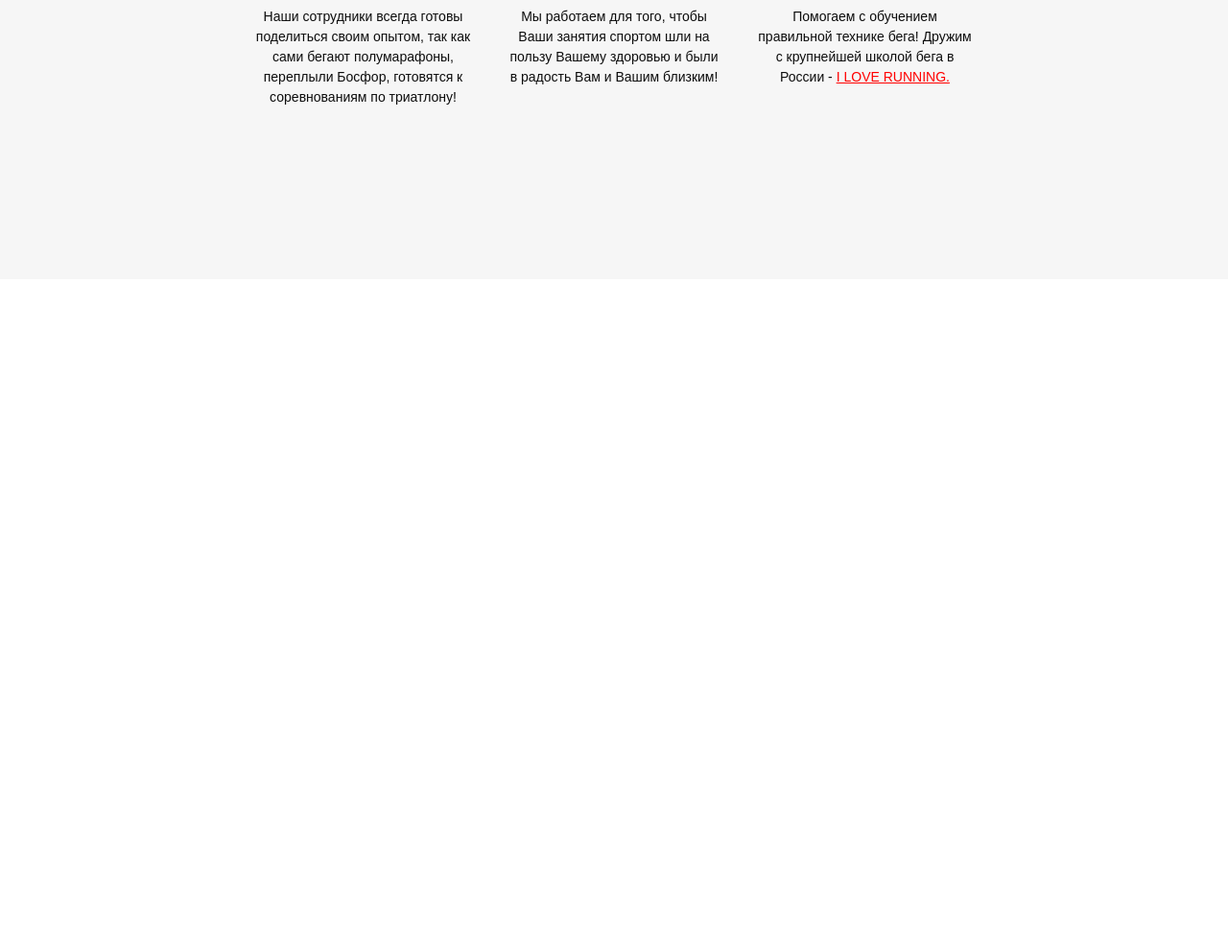
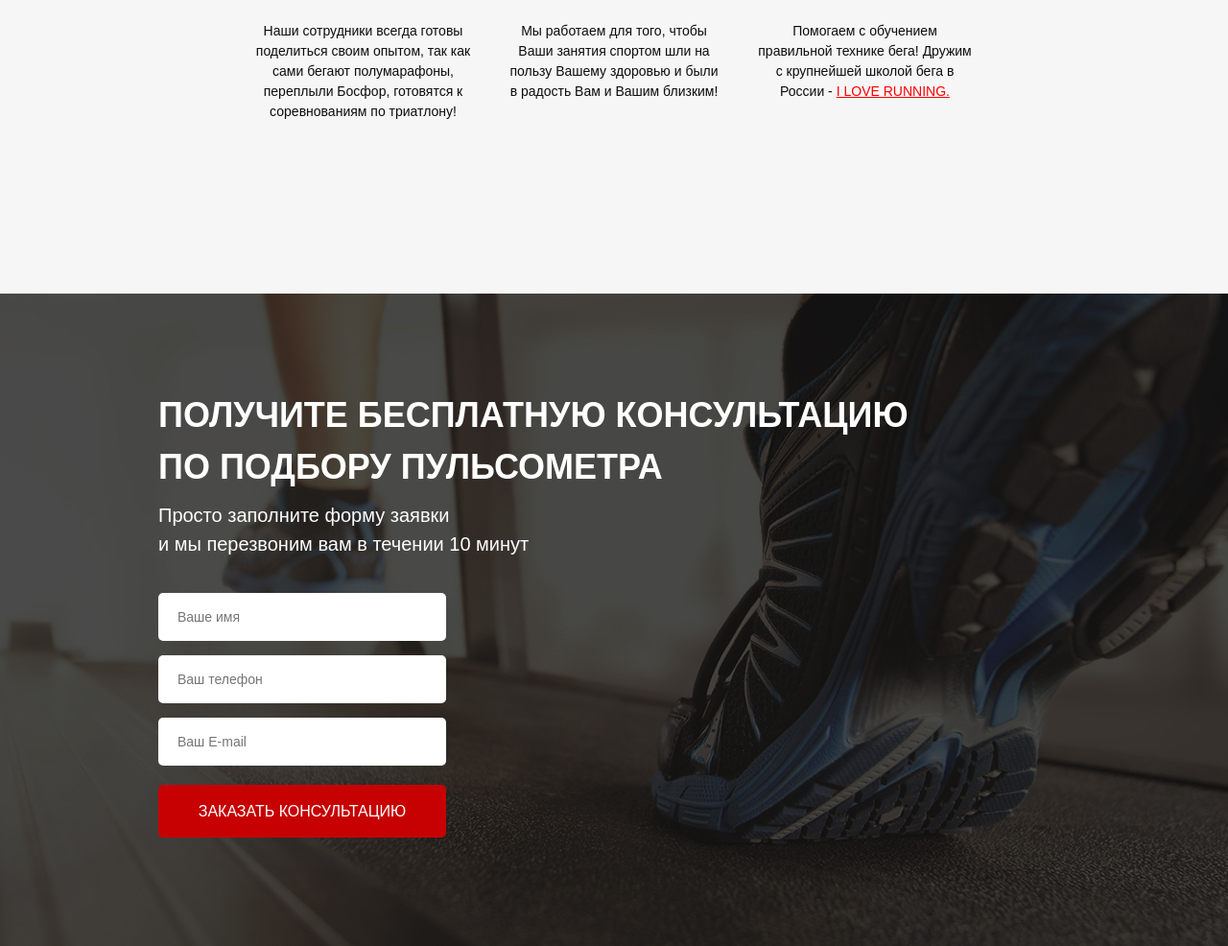
Before and after one commit to akhaibo/pulsometr, a website: page src/index.html in a window 1280 px wide. Shown: the part 1012-1998 px from the top of the page at 96% size. Before the commit the page ends 1303 px from the top, so only its background shows below. Drawn offline with Linux system fonts and the light colour scheme.

Commit message:
work with forms 3 section

```diff
--- a/src/index.html
+++ b/src/index.html
@@ -53,8 +53,8 @@
 
     <div class="benefits">
         <div class="container">
+            <h2 class="title">НАШИ ПРЕИМУЩЕСТВА</h2>
             <div class="benefits__wrapper">
-                <h1 class="benefits__header">НАШИ ПРЕИМУЩЕСТВА</h1>
                 <div class="benefits__icons">
                     <div class="benefits__icon">
                         <img src="icons/cup.png" alt="cup">Делимся опытом
@@ -79,5 +79,22 @@
         </div>
     </div>
 
+    <div class="consultation">
+        <div class="container">
+            <h2 class="title title_left">
+                Получите бесплатную консультацию<br> по подбору пульсометра
+            </h2>
+            <div class="consultation__descr">
+                Просто заполните форму заявки<br> и мы перезвоним вам в течении 10 минут
+            </div>
+            <form class="feed-form" action="#">
+                <input name="name" required placeholder="Ваше имя" type="text">
+                <input name="phone" required placeholder="Ваш телефон" type="number">
+                <input name="email" required placeholder="Ваш E-mail" type="email">
+                <button class="button button_submit">Заказать консультацию</button>
+            </form>
+        </div>
+    </div>
+
 </body>
 </html>
--- a/src/sass/blocks/_benefits.scss
+++ b/src/sass/blocks/_benefits.scss
@@ -6,15 +6,6 @@
         display: flex;
         flex-direction: column;
         align-items: center;
-    }
-    &__header {
-        display: flex;
-        align-items: center;
-        width: 381px;
-        height: 30px;
-        font-weight: 700;
-        font-size: 30px;
-        color: #0D0D0D;
     }
     &__icons {
         margin-top: 60px;
--- a/src/sass/blocks/_buttons.scss
+++ b/src/sass/blocks/_buttons.scss
@@ -14,4 +14,10 @@
         height: 50px;
         font-size: 16px;
     }
+    &_submit {
+        width: 100%;
+        height: 55px;
+        background: #C70101;
+        font-size: 16px;
+    }
 }
--- /dev/null
+++ b/src/sass/blocks/_consultation.scss
@@ -0,0 +1,10 @@
+.consultation {
+    min-height: 680px;
+    padding: 100px 0 92px 0;
+    background: url('../../img/bg/consultation.jpg') center (center/cover) no-repeat;
+    &__descr {
+        font-weight: 500;
+        font-size: 20px;
+        color: #FFFFFF;
+    }
+}
--- /dev/null
+++ b/src/sass/blocks/_forms.scss
@@ -0,0 +1,20 @@
+.feed-form {
+    margin-top: 36px;
+    display: flex;
+    flex-direction: column;
+    width: 300px;
+    input {
+        margin-bottom: 15px;
+        height: 50px;
+        border-radius: 5px;
+        background: #FFFFFF;
+        border: none;
+        padding: 0 20px;
+        font-weight: 300;
+        font-size: 14px;
+        color: #4B4B4B;
+        &:nth-child(3) {
+            margin-bottom: 20px;
+        }
+    }
+}
--- /dev/null
+++ b/src/sass/blocks/_titles.scss
@@ -0,0 +1,12 @@
+.title {
+    color: #0D0D0D;
+    font-size: 30px;
+    font-weight: 700;
+    text-align: center;
+    text-transform: uppercase;
+    &_left {
+        font-size: 36px;
+        color: #FFFFFF;
+        text-align: left;
+    }
+}
--- a/src/sass/style.scss
+++ b/src/sass/style.scss
@@ -11,4 +11,7 @@
 @import 'blocks/header';
 @import 'blocks/buttons';
 @import 'blocks/benefits';
+@import 'blocks/titles';
 @import 'base/media';
+@import 'blocks/consultation';
+@import 'blocks/forms';
```
Also changed, not shown: src/css/style.min.css, src/img/bg/consultation.jpg (added).
